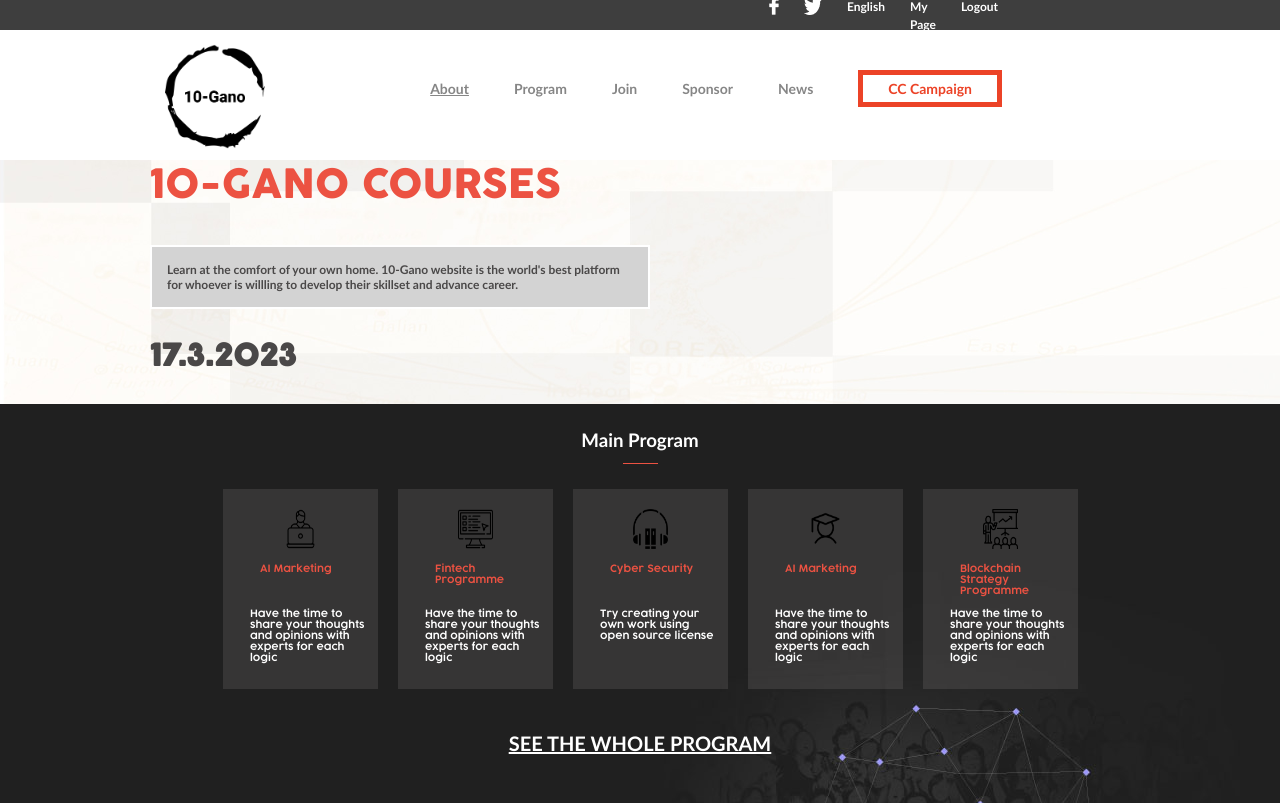
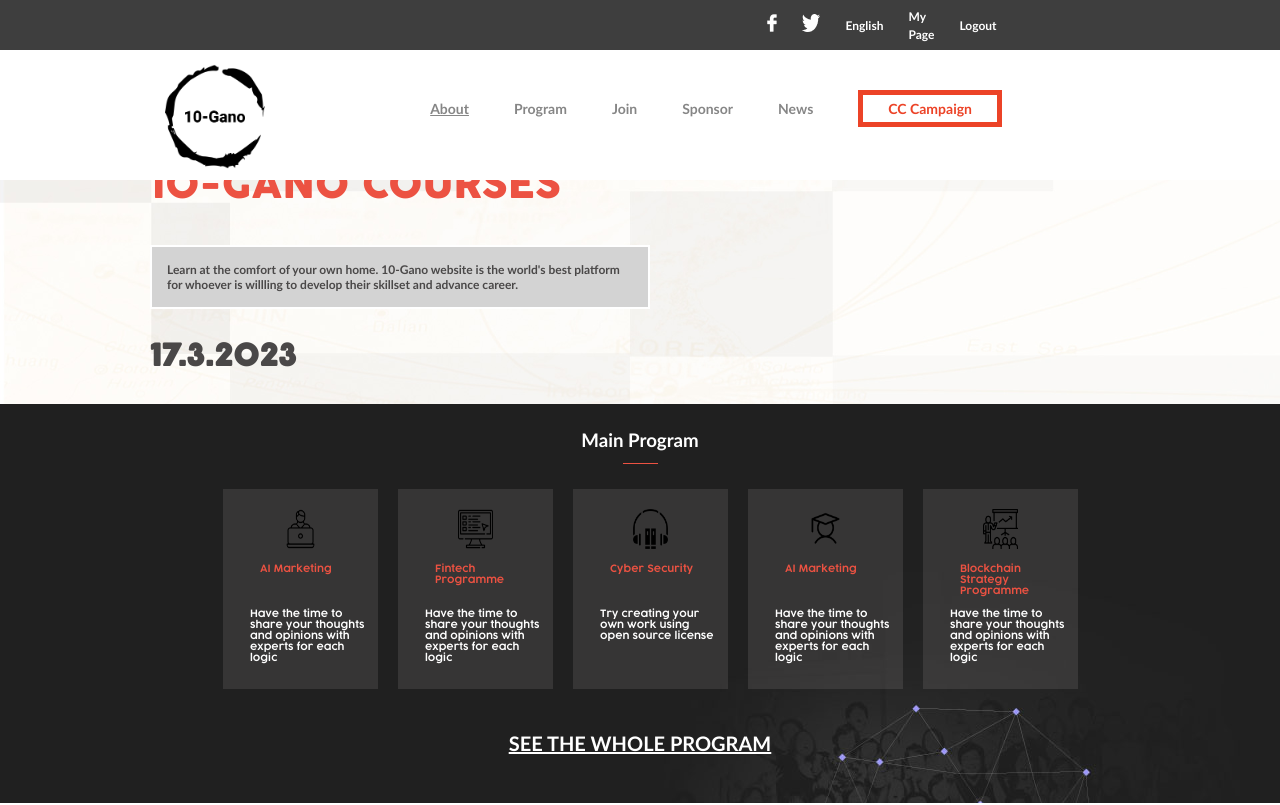
Before and after one commit to MarwanDev/capstone-module-1, a website: page index.html in a window 1280 px wide. Shown: the top 805 px of the page. Drawn offline with Linux system fonts and the light colour scheme.

Commit message:
Fix linter errors

```diff
--- a/style.css
+++ b/style.css
@@ -567,11 +567,11 @@
     display: flex;
     flex-direction: row;
     background-color: #3e3e3e;
-    height: 30px;
+    height: 50px;
     padding-left: 60vw;
     width: 100%;
     align-items: center;
-    justify-content: space-between;
+    justify-content: center;
   }
 
   .black-navbar .social-icons-container {
@@ -582,7 +582,8 @@
     padding-bottom: 5px;
     width: 70vw;
     justify-content: flex-end;
-    margin-right: 280px;
+    align-items: center;
+    margin-right: 310px;
   }
 
   .links-container ul li {
@@ -591,7 +592,7 @@
   }
 
   .black-navbar .social-icons-container li {
-    margin-right: 25px;
+    margin-left: 25px;
   }
 
   .links-container ul li a {
@@ -610,7 +611,7 @@
   }
 
   .navbar {
-    margin-top: 30px;
+    margin-top: 50px;
     background-color: white;
     padding-left: 150px;
     padding-right: 150px;
```
